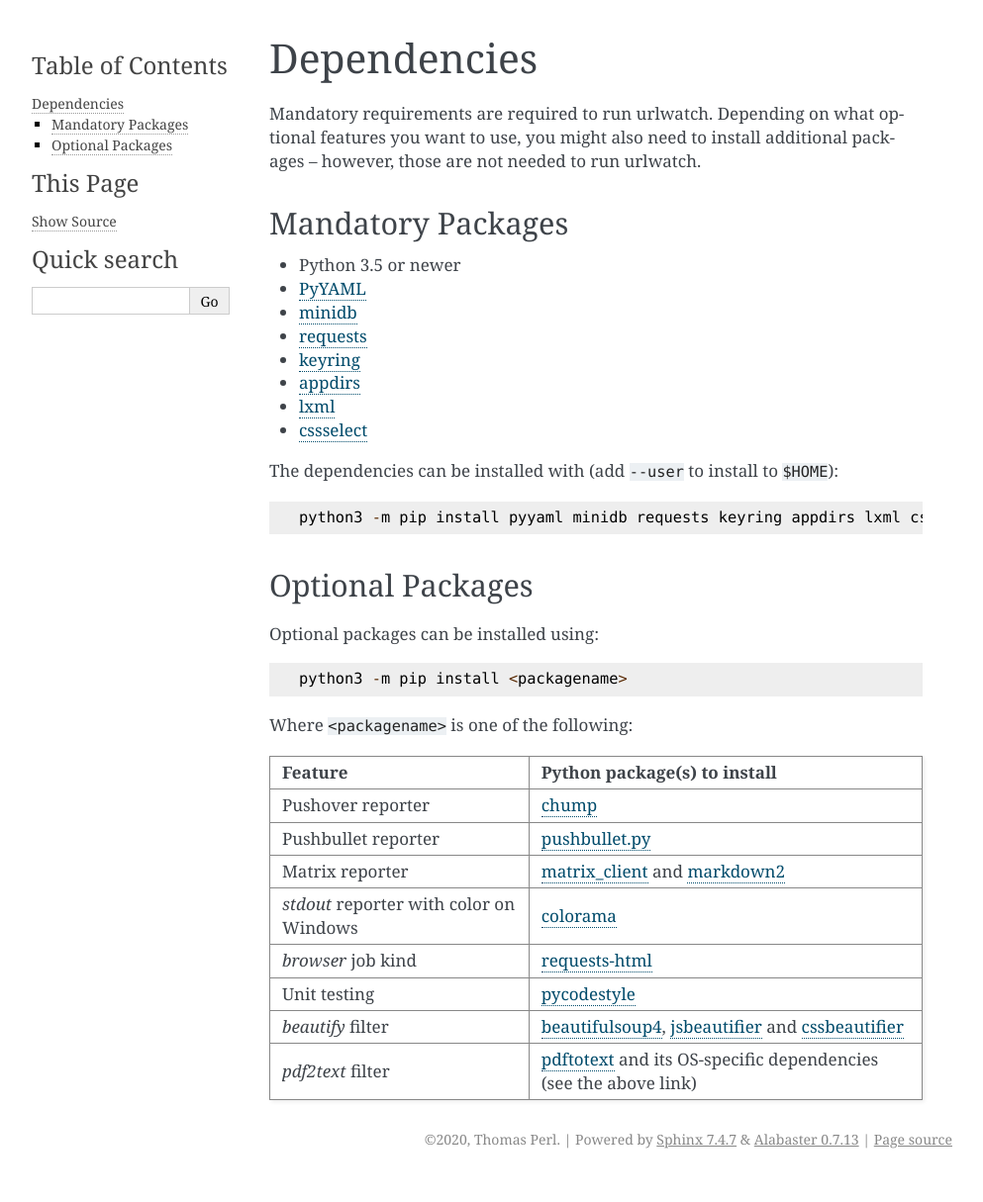
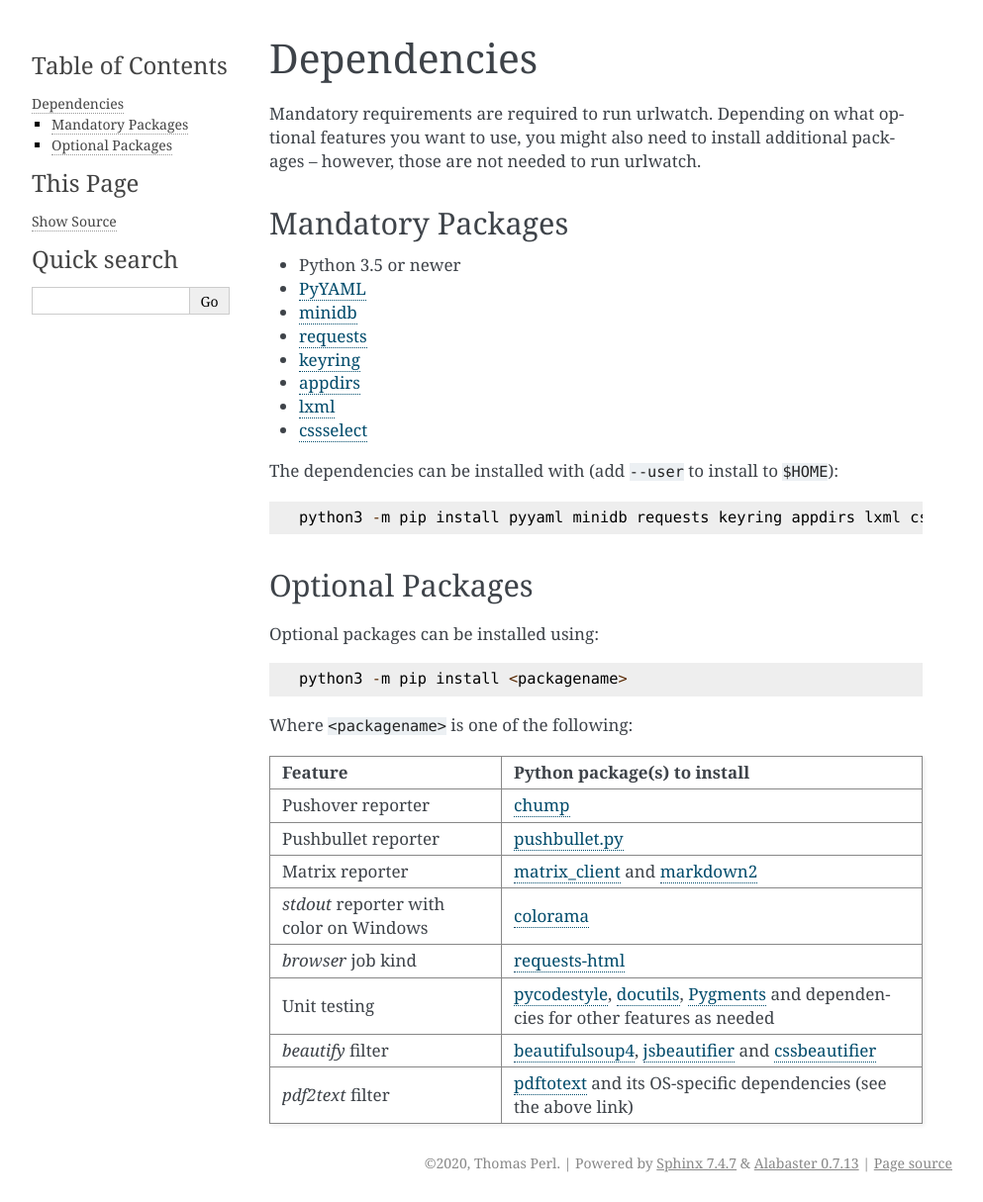
Before and after one commit to thp/urlwatch, a Sphinx documentation site: the page built from docs/source/dependencies.rst, in a window 1280 px wide. Shown: the whole page at 99% size, without its empty margins (148-1141 px from the left). Built offline with Sphinx 7.4.7, drawn with Linux system fonts in a browser that asks for light colours; before the commit the page ends 1191 px from its top, so only the background shows below that.

Commit message:
Install pygments as dependency, list test dependencies

```diff
--- a/docs/source/dependencies.rst
+++ b/docs/source/dependencies.rst
@@ -50,7 +50,10 @@
 +-------------------------+---------------------------------------------------------------------+
 | `browser` job kind      | `requests-html <https://html.python-requests.org>`__                |
 +-------------------------+---------------------------------------------------------------------+
-| Unit testing            | `pycodestyle <http://pycodestyle.pycqa.org/en/latest/>`__           |
+| Unit testing            | `pycodestyle <http://pycodestyle.pycqa.org/en/latest/>`__,          |
+|                         | `docutils <https://docutils.sourceforge.io>`__,                     |
+|                         | `Pygments <https://pygments.org>`__ and                             |
+|                         | dependencies for other features as needed                           |
 +-------------------------+---------------------------------------------------------------------+
 | `beautify` filter       | `beautifulsoup4 <https://pypi.org/project/beautifulsoup4/>`__,      |
 |                         | `jsbeautifier <https://pypi.org/project/jsbeautifier/>`__ and       |
```
Also changed, not shown: .travis.yml.
